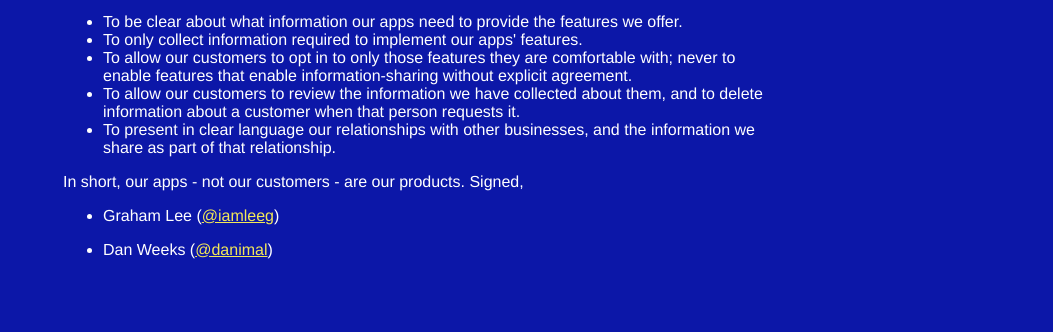
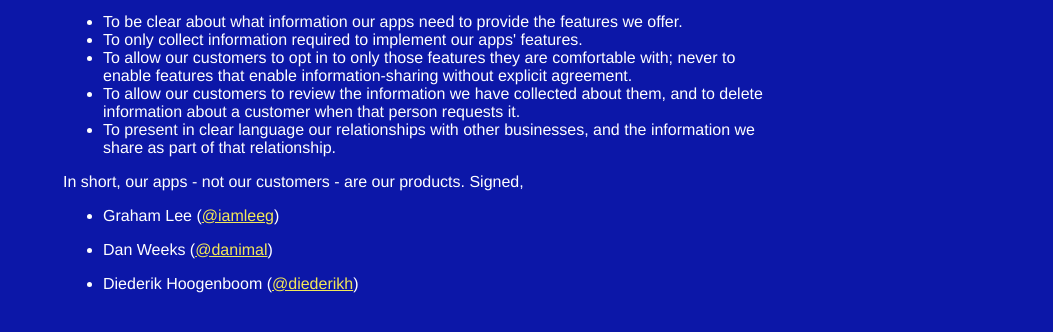
Before and after one commit to iamleeg/privacy-pledge, a plain HTML site: page index.html in a window 1280 px wide. Shown: the part 308-640 px from the top of the page, without its empty margins (227-1280 px from the left). Drawn offline with Linux system fonts and the light colour scheme.

Commit message:
Added my name to the list

```diff
--- a/index.html
+++ b/index.html
@@ -55,6 +55,7 @@ Signed,
 
 <ul><li>Graham Lee (<a href="http://twitter.com/iamleeg">@iamleeg</a>)</li></ul>
 <ul><li>Dan Weeks (<a href="http://twitter.com/danimal">@danimal</a>)</li></ul>
+<ul><li>Diederik Hoogenboom (<a href="http://twitter.com/diederikh">@diederikh</a>)</li></ul>
   </div>
 
 </body>
```
